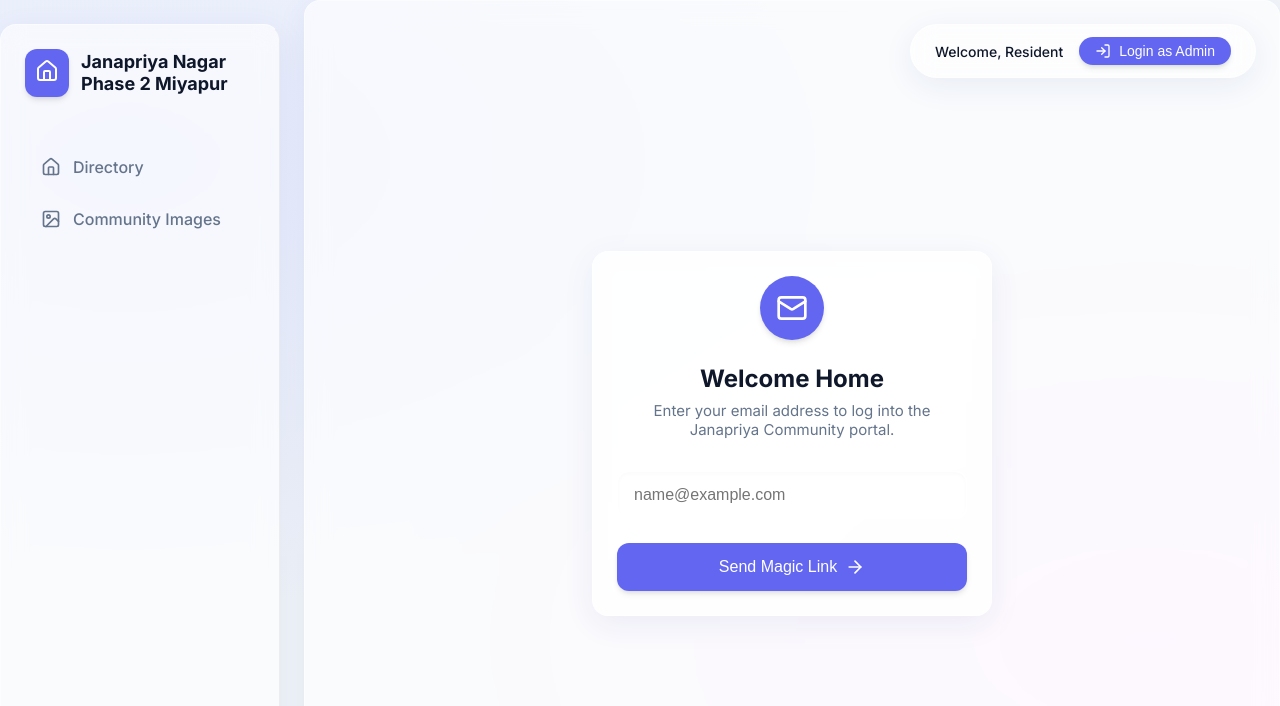
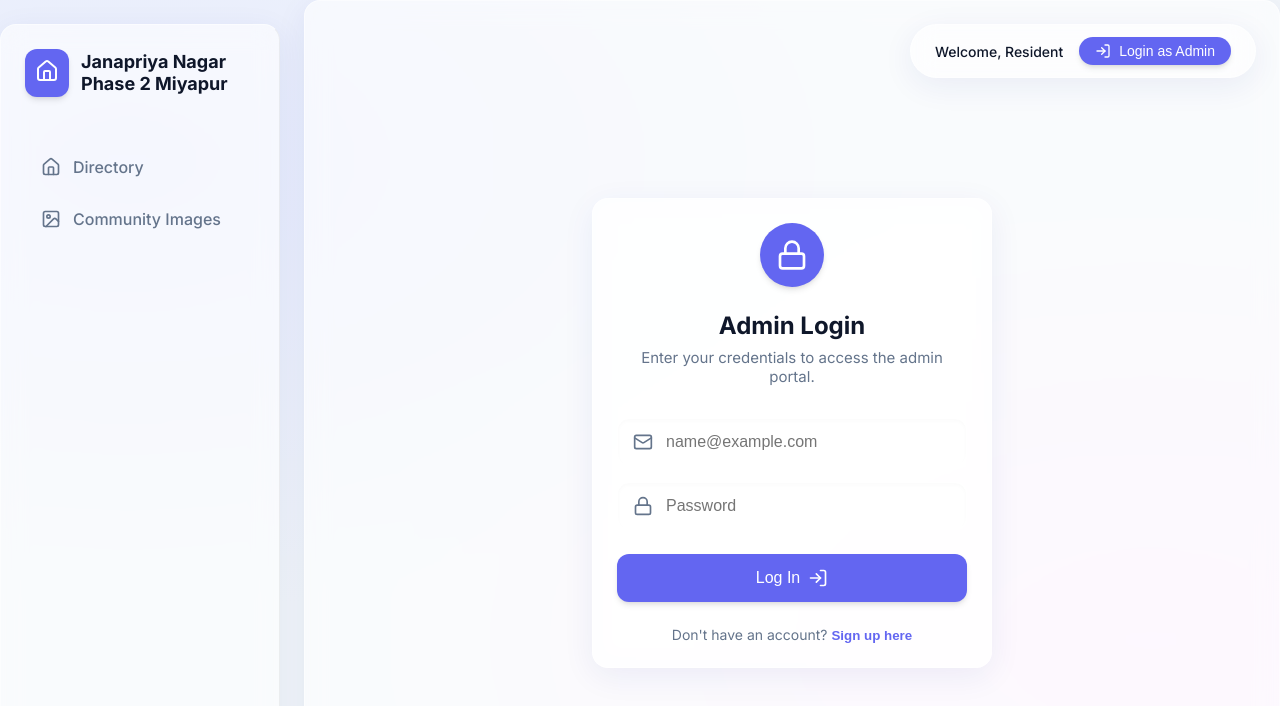
Before and after one commit to VenuInturiphoos/Janapriya-Community, a React (Vite) app: page /#/houses in a window 1280 px wide. Both pictures are taken after a click on the button "Login as Admin". Shown: the top 706 px of the page. Built offline with nearby package versions, Linux system fonts and the light colour scheme; no server answers; the database is empty.

Commit message:
Switch authentication to standard Email and Password

```diff
--- a/src/components/Login.jsx
+++ b/src/components/Login.jsx
@@ -1,31 +1,40 @@
 import { useState } from 'react';
 import { supabase } from '../supabaseClient';
-import { Mail, ArrowRight, CheckCircle2 } from 'lucide-react';
+import { Lock, Mail, ArrowRight, UserPlus, LogIn as LogInIcon } from 'lucide-react';
 
 export default function Login() {
   const [email, setEmail] = useState('');
+  const [password, setPassword] = useState('');
+  const [isSignUp, setIsSignUp] = useState(false);
   const [status, setStatus] = useState('idle'); // idle, loading, success, error
   const [errorMessage, setErrorMessage] = useState('');
 
-  const handleLogin = async (e) => {
+  const handleAuth = async (e) => {
     e.preventDefault();
-    if (!email) return;
+    if (!email || !password) return;
 
     setStatus('loading');
     try {
-      const { error } = await supabase.auth.signInWithOtp({
-        email,
-        options: {
-          // If you are testing locally, this redirects back to localhost.
-          // In production, it redirects to the GitHub Pages URL.
-          emailRedirectTo: window.location.origin + window.location.pathname
-        }
-      });
+      if (isSignUp) {
+        const { error } = await supabase.auth.signUp({
+          email,
+          password
+        });
+        if (error) throw error;
 
-      if (error) throw error;
-      setStatus('success');
+        // Sometimes Supabase requires email verification even for passwords.
+        // We'll show a generic success message, or it auto-logs them in.
+        setStatus('success');
+      } else {
+        const { error } = await supabase.auth.signInWithPassword({
+          email,
+          password
+        });
+        if (error) throw error;
+        // If login is successful, App.jsx's onAuthStateChange will automatically hide this component
+      }
     } catch (err) {
-      console.warn('Login Error:', err);
+      console.warn('Auth Error:', err);
       setErrorMessage(err.message);
       setStatus('error');
     }
@@ -48,13 +57,22 @@ export default function Login() {
         textAlign: 'center'
       }}>
 
-        {status === 'success' ? (
+        {status === 'success' && isSignUp ? (
           <div style={{ padding: '24px 0' }}>
-            <CheckCircle2 size={64} color="var(--success)" style={{ marginBottom: '16px' }} />
-            <h2 style={{ marginBottom: '8px' }}>Check your email</h2>
-            <p style={{ color: 'var(--text-muted)', fontSize: '15px', lineHeight: '1.5' }}>
-              We've sent a secure login link to <strong>{email}</strong>. Click the link to instantly log into the community.
+            <h2 style={{ marginBottom: '8px' }}>Account Created!</h2>
+            <p style={{ color: 'var(--text-muted)', fontSize: '15px', lineHeight: '1.5', marginBottom: '24px' }}>
+              Your account has been created successfully.
             </p>
+            <button
+              className="btn btn-primary"
+              onClick={() => {
+                setIsSignUp(false);
+                setStatus('idle');
+                setPassword('');
+              }}
+            >
+              Back to Login
+            </button>
           </div>
         ) : (
           <>
@@ -70,16 +88,19 @@ export default function Login() {
               color: 'white',
               boxShadow: 'var(--shadow-md)'
             }}>
-              <Mail size={32} />
+              {isSignUp ? <UserPlus size={32} /> : <Lock size={32} />}
             </div>
 
-            <h1 style={{ marginBottom: '8px', fontSize: '24px' }}>Welcome Home</h1>
+            <h1 style={{ marginBottom: '8px', fontSize: '24px' }}>{isSignUp ? 'Create Account' : 'Admin Login'}</h1>
             <p style={{ color: 'var(--text-muted)', marginBottom: '32px', fontSize: '15px' }}>
-              Enter your email address to log into the Janapriya Community portal.
+              {isSignUp ? 'Register to manage the Janapriya Community portal.' : 'Enter your credentials to access the admin portal.'}
             </p>
 
-            <form onSubmit={handleLogin} style={{ width: '100%' }}>
-              <div style={{ position: 'relative', marginBottom: '24px' }}>
+            <form onSubmit={handleAuth} style={{ width: '100%' }}>
+              <div style={{ position: 'relative', marginBottom: '16px' }}>
+                <div style={{ position: 'absolute', top: '14px', left: '16px', color: 'var(--text-muted)' }}>
+                  <Mail size={20} />
+                </div>
                 <input
                   type="email"
                   required
@@ -88,7 +109,33 @@ export default function Login() {
                   onChange={(e) => setEmail(e.target.value)}
                   style={{
                     width: '100%',
-                    padding: '14px 16px',
+                    padding: '14px 16px 14px 48px',
+                    borderRadius: '12px',
+                    border: '1px solid var(--border-glass)',
+                    background: 'rgba(255,255,255,0.8)',
+                    fontSize: '16px',
+                    outline: 'none',
+                    transition: 'border-color 0.2s',
+                    boxShadow: 'inset 0 2px 4px rgba(0,0,0,0.02)'
+                  }}
+                  onFocus={(e) => e.target.style.borderColor = 'var(--primary)'}
+                  onBlur={(e) => e.target.style.borderColor = 'var(--border-glass)'}
+                />
+              </div>
+
+              <div style={{ position: 'relative', marginBottom: '24px' }}>
+                <div style={{ position: 'absolute', top: '14px', left: '16px', color: 'var(--text-muted)' }}>
+                  <Lock size={20} />
+                </div>
+                <input
+                  type="password"
+                  required
+                  placeholder="Password"
+                  value={password}
+                  onChange={(e) => setPassword(e.target.value)}
+                  style={{
+                    width: '100%',
+                    padding: '14px 16px 14px 48px',
                     borderRadius: '12px',
                     border: '1px solid var(--border-glass)',
                     background: 'rgba(255,255,255,0.8)',
@@ -128,10 +175,32 @@ export default function Login() {
                   opacity: status === 'loading' ? 0.7 : 1
                 }}
               >
-                {status === 'loading' ? 'Sending Link...' : 'Send Magic Link'}
-                {!status.includes('loading') && <ArrowRight size={20} />}
+                {status === 'loading' ? (isSignUp ? 'Creating...' : 'Logging in...') : (isSignUp ? 'Sign Up' : 'Log In')}
+                {!status.includes('loading') && (isSignUp ? <UserPlus size={20} /> : <LogInIcon size={20} />)}
               </button>
             </form>
+
+            <div style={{ marginTop: '24px', fontSize: '14px', color: 'var(--text-muted)' }}>
+              {isSignUp ? "Already have an account?" : "Don't have an account?"}{' '}
+              <button
+                type="button"
+                onClick={() => {
+                  setIsSignUp(!isSignUp);
+                  setStatus('idle');
+                  setErrorMessage('');
+                }}
+                style={{
+                  background: 'none',
+                  border: 'none',
+                  color: 'var(--primary)',
+                  fontWeight: 600,
+                  cursor: 'pointer',
+                  padding: 0
+                }}
+              >
+                {isSignUp ? 'Log in here' : 'Sign up here'}
+              </button>
+            </div>
           </>
         )}
       </div>
```
